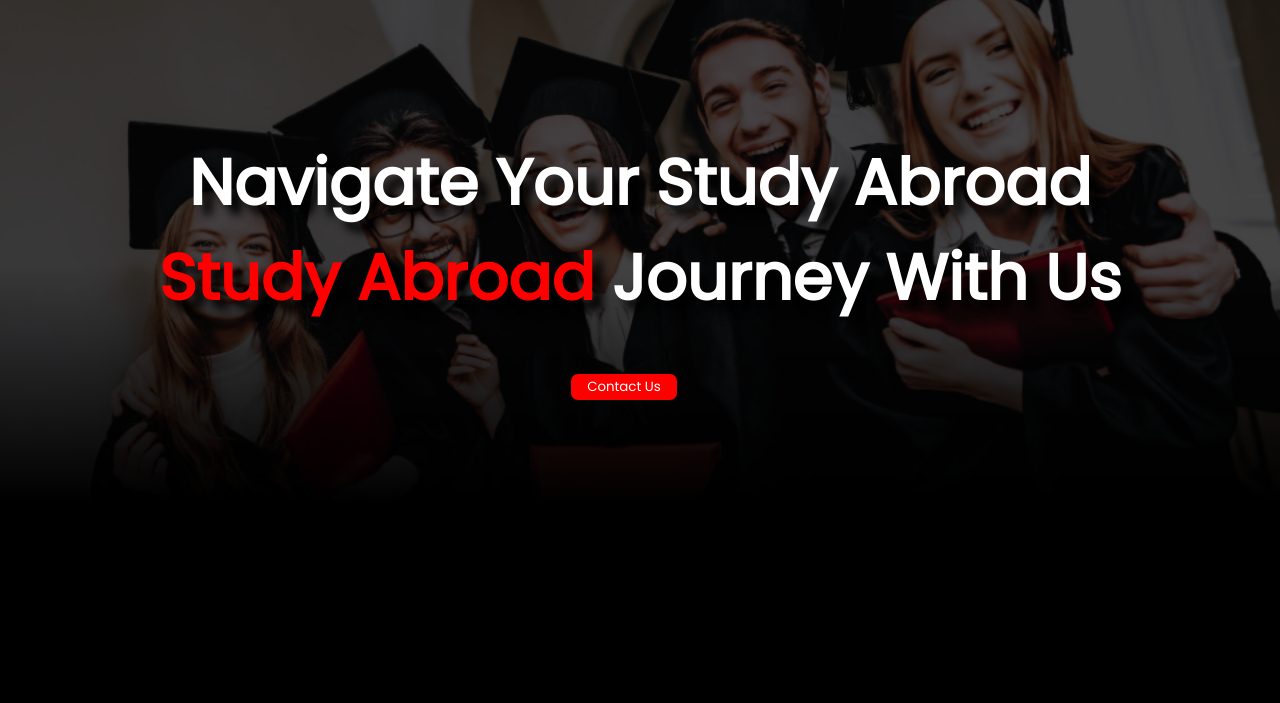
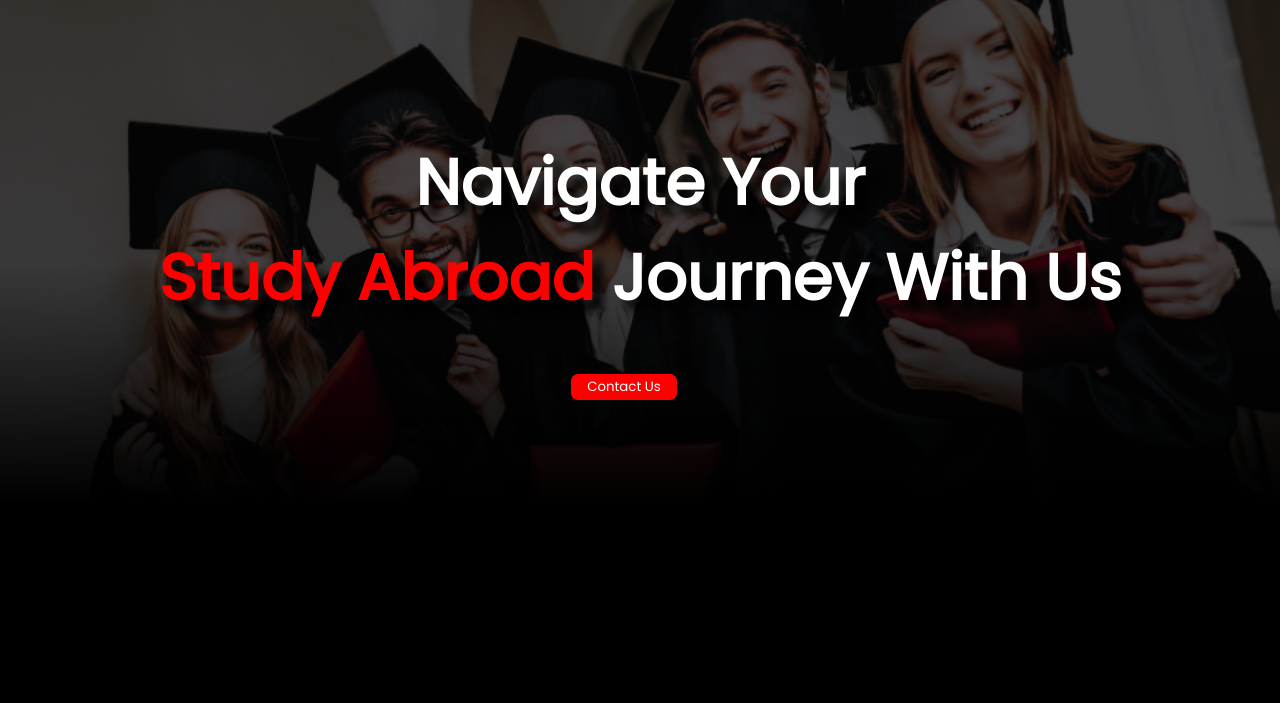
Before and after one commit to anirban-dec/studyf2s, a plain HTML site: page index.html in a window 1280 px wide. Shown: the part 97-800 px from the top of the page. Drawn offline with nearby package versions, Linux system fonts and the light colour scheme.

Commit message:
Update index.html

```diff
--- a/index.html
+++ b/index.html
@@ -48,7 +48,7 @@
 
         <div class="firstheading">
             <center>
-                   <h1>Navigate Your Study Abroad <br> <span>Study Abroad</span> Journey with us</h1>
+                   <h1>Navigate Your <br> <span>Study Abroad</span> Journey with us</h1>
             </center>
         </div>
         <div class="buttons">
```
